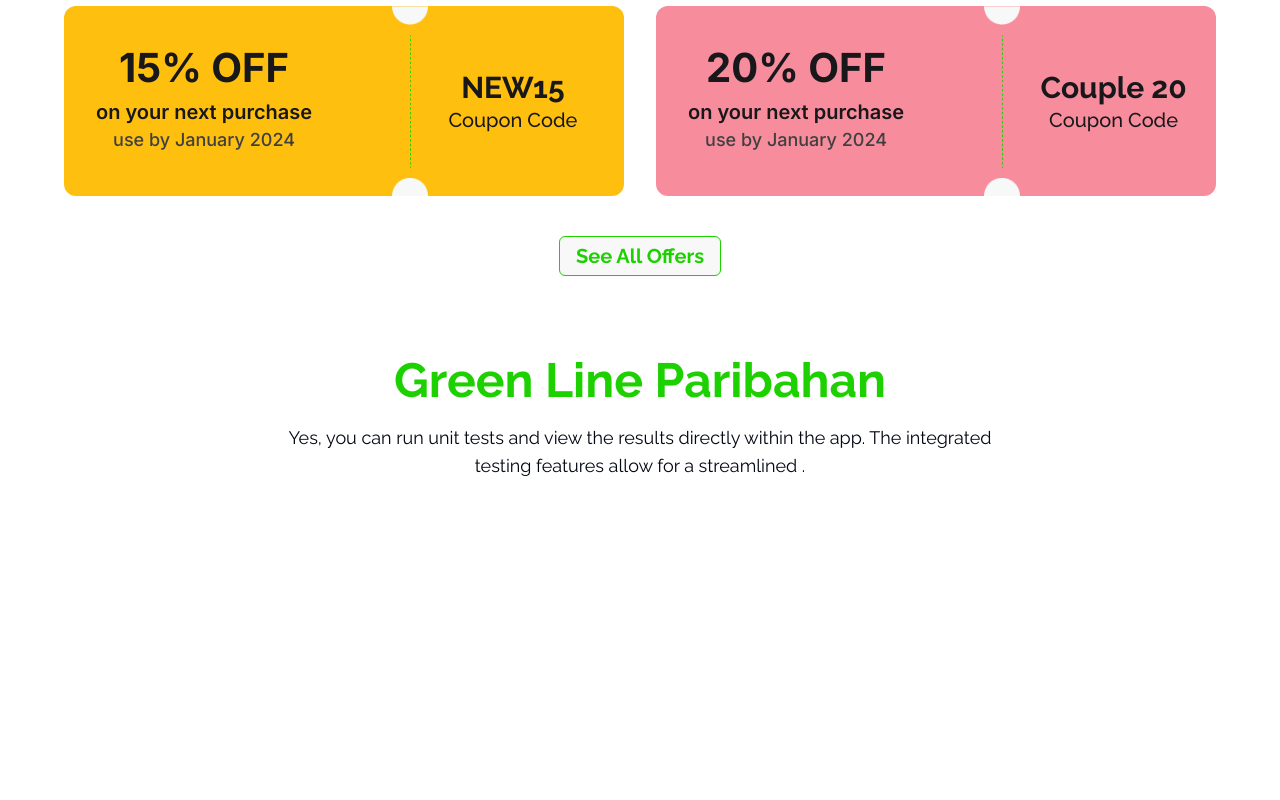
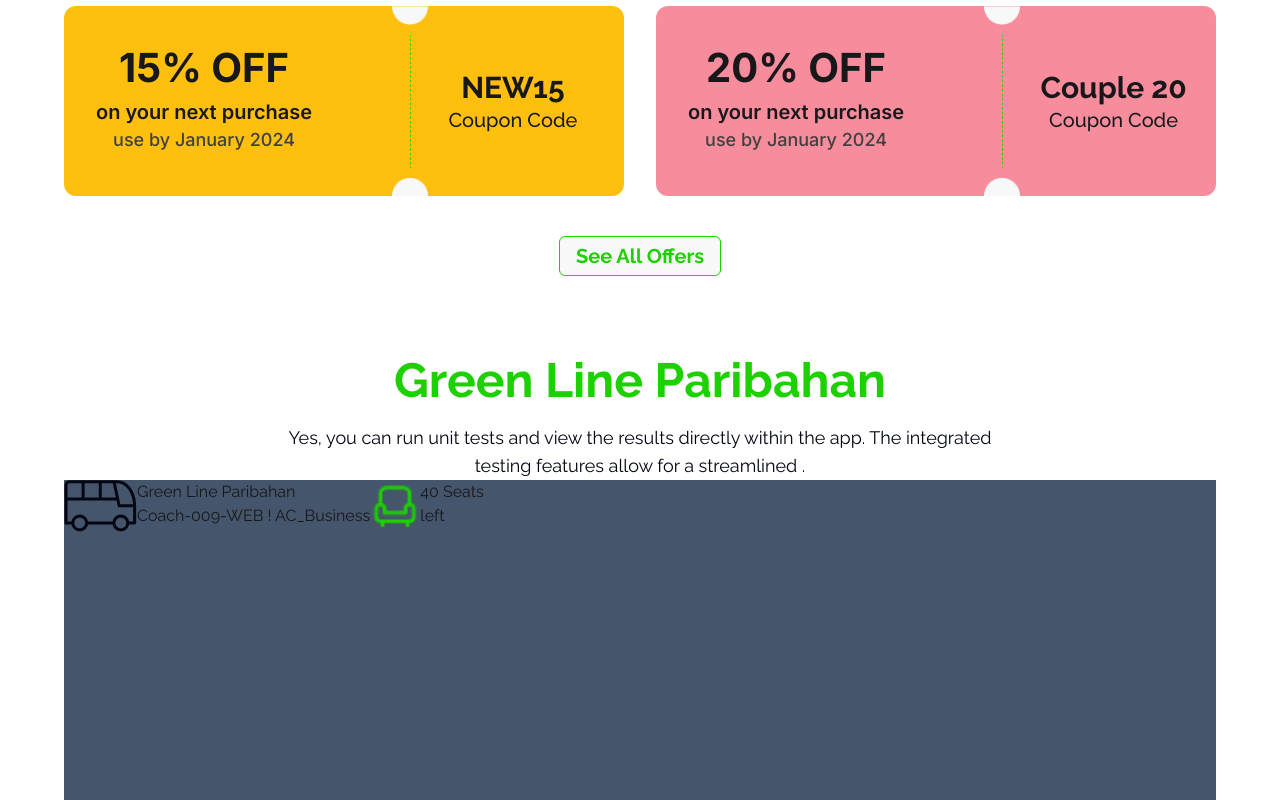
Before and after one commit to MaharobHossain/Green-Line-Paribahan-Bus-Ticket-Booking-Website, a plain HTML site: page index.html in a window 1280 px wide. Shown: the part 884-1684 px from the top of the page. Before the commit the page ends 1364 px from the top, so only its background shows below. Drawn offline with nearby package versions, Linux system fonts and the light colour scheme.

Commit message:
ticket prizing box

```diff
--- a/index.html
+++ b/index.html
@@ -193,6 +193,28 @@
             <h1 class="text-center text-5xl font-bold text-[#1DD100]">Green Line Paribahan</h1>
             <p class="text-center text-lg text-[#030712] mt-5">Yes, you can run unit tests and view the results directly within the app. The integrated <br>testing features allow for a streamlined .</p>
 
+
+            <div class="lg:max-w-6xl lg:h-80 lg:mx-auto  bg-slate-600">
+
+                <div class="flex">
+
+                    <div class="flex">
+                        <img src="images/bus-logo.png" alt="Bus logo">
+                        <div>
+                            <h2> Green Line Paribahan</h2>
+                            <p>Coach-009-WEB ! AC_Business</p>
+                        </div>
+                    </div>
+
+                    <div class="flex">
+                        <img src="images/seat-green.png" alt="">
+                        <h3>40 Seats left</h3>
+                    </div>
+                </div>
+                <div></div>
+
+            </div>
+
          </section>
 
 
```
